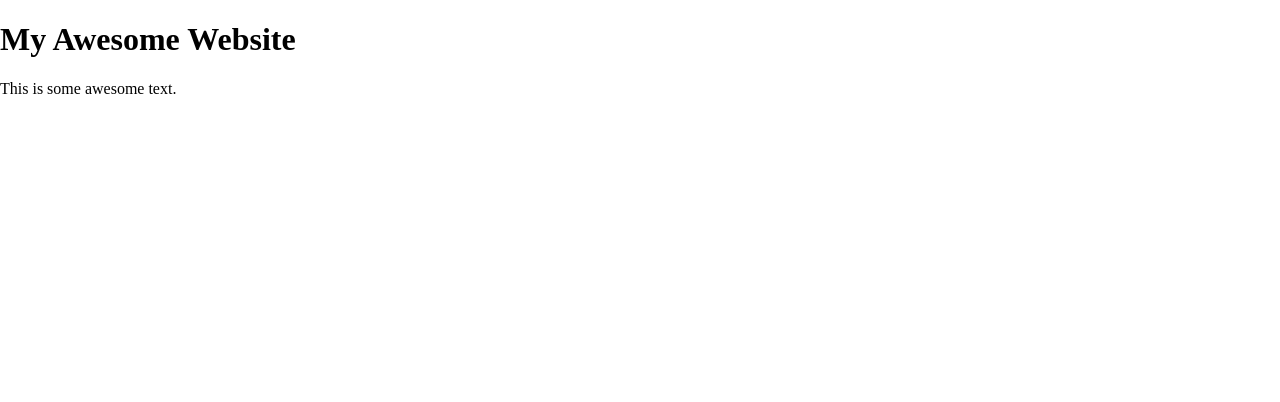
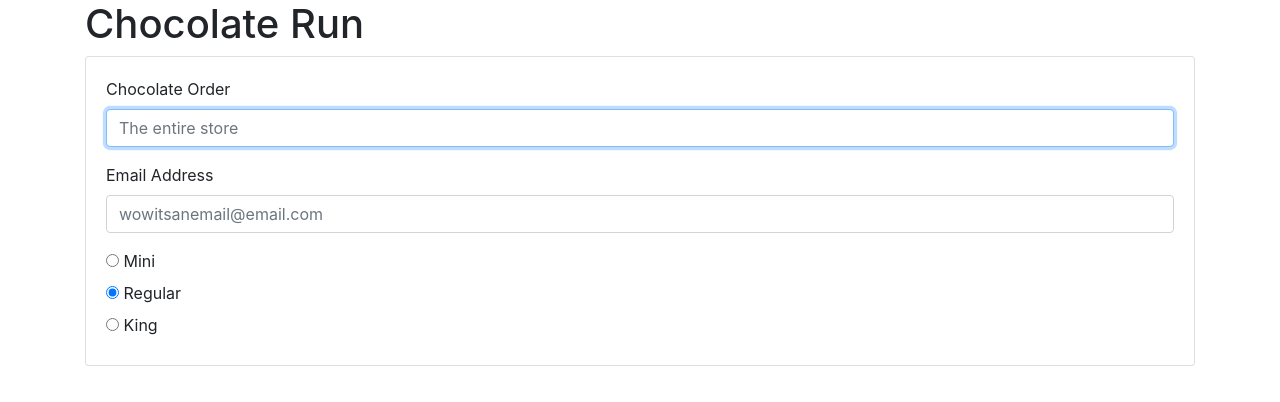
Before and after one commit to CTECH-IT/coffee-run-LukasSinger, a plain HTML site: page index.html in a window 1280 px wide. Drawn offline with nearby package versions, Linux system fonts and the light colour scheme.

Commit message:
Start form UI

```diff
--- a/index.html
+++ b/index.html
@@ -9,14 +9,64 @@
       rel="stylesheet"
       href="https://cdnjs.cloudflare.com/ajax/libs/normalize/8.0.1/normalize.min.css"
     />
+    <link
+      rel="stylesheet"
+      href="https://cdnjs.cloudflare.com/ajax/libs/twitter-bootstrap/4.3.1/css/bootstrap.min.css"
+    />
+
     <link rel="stylesheet" href="stylesheets/styles.css" />
   </head>
 
-  <body>
+  <body class="container">
     <header>
-      <h1 class="page-title">My Awesome Website</h1>
-      <p>This is some awesome text.</p>
+      <h1 class="page-title">Chocolate Run</h1>
     </header>
+    <section>
+      <div class="card card-default">
+        <div class="card-body">
+          <form data-chocolate-order="form">
+            <div class="form-group">
+              <label for="chocolateOrder">Chocolate Order</label>
+              <input
+                class="form-control"
+                name="chocolate"
+                id="chocolateOrder"
+                placeholder="The entire store"
+                autofocus
+              />
+            </div>
+            <div class="form-group">
+              <label for="emailInput">Email Address</label>
+              <input
+                class="form-control"
+                name="emailAddress"
+                id="emailInput"
+                value=""
+                placeholder="wowitsanemail@email.com"
+              />
+            </div>
+            <div class="radio">
+              <label>
+                <input type="radio" name="size" value="mini" />
+                Mini
+              </label>
+            </div>
+            <div class="radio">
+              <label>
+                <input type="radio" name="size" value="regular" checked />
+                Regular
+              </label>
+            </div>
+            <div class="radio">
+              <label>
+                <input type="radio" name="size" value="king" />
+                King
+              </label>
+            </div>
+          </form>
+        </div>
+      </div>
+    </section>
 
     <script src="scripts/datastore.js" charset="utf-8"></script>
     <script src="scripts/truck.js" charset="utf-8"></script>
```
